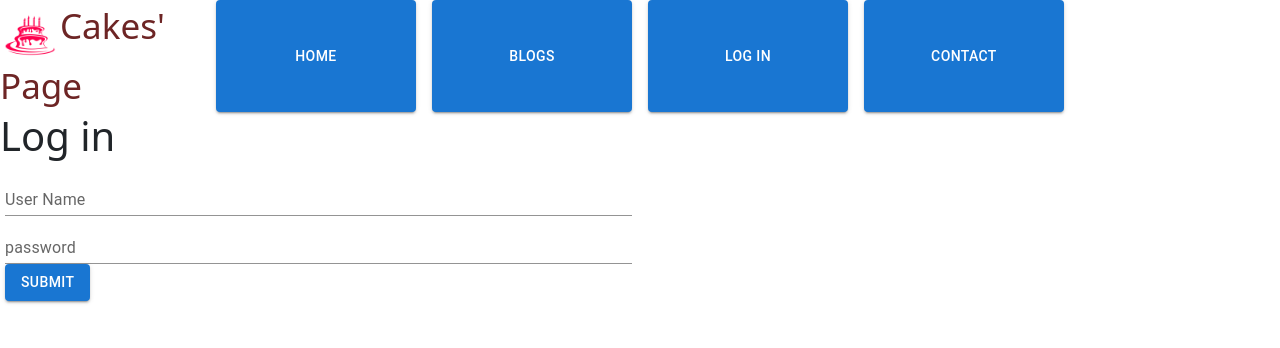
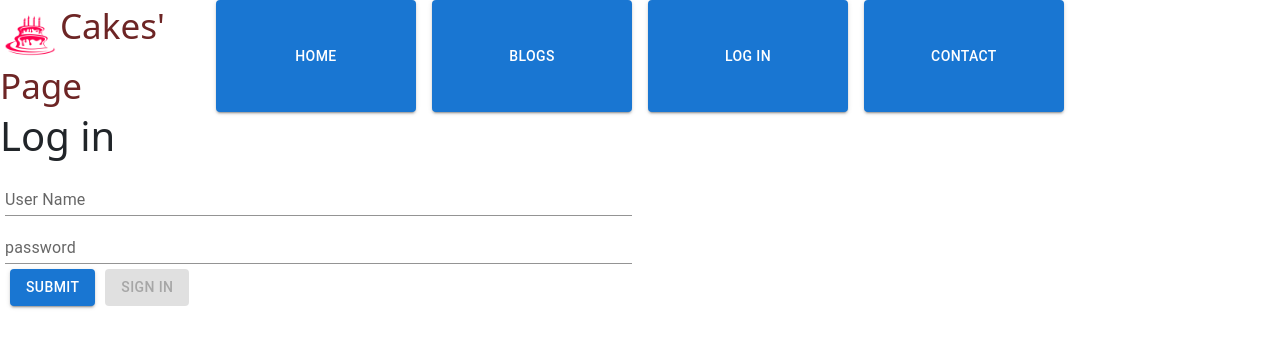
Before and after one commit to ingRicardo/cakespage, a React (Create React App) app: page /login in a window 1280 px wide. Shown: the top 348 px of the page. Built offline with nearby package versions, Linux system fonts and the light colour scheme.

Commit message:
button route and signin empty page added

```diff
--- a/src/App.js
+++ b/src/App.js
@@ -10,6 +10,7 @@ import Blogs from "./pages/Blogs";
 import Contact from "./pages/Contact";
 import  Login  from "./pages/Login";
 import NoPage from "./pages/NoPage";
+import Signin from "./pages/Signin";
 
 export const AppContext = createContext();
 
@@ -25,6 +26,7 @@ function App() {
           <Route path="blogs" element={<Blogs />} />
           <Route path="contact" element={<Contact />} />
           <Route path="login" element={<Login />} />
+          <Route path="signin" element={<Signin />} />
           <Route path="*" element={<NoPage />} />
         </Route>
       </Routes>
--- a/src/css/Login.css
+++ b/src/css/Login.css
@@ -2,3 +2,9 @@
 
     padding-left: 5px;
 }
+
+#bt1 , #bt2 {
+    display:inline-block;
+    /* additional code */
+    margin: 5px;
+    }
--- a/src/pages/Login.jsx
+++ b/src/pages/Login.jsx
@@ -17,6 +17,10 @@ const Login = () => {
   const [pwd , setPwd ] = React.useState('');
   const [username , setUsername ] = React.useState('');
   const [result, setResult] = useState("");
+
+  const handleSignin = (e) => {
+    window.location.href="signin";
+    };
 
   const handleNameChange = (e) => {
     setUsername(e.target.value);
@@ -92,7 +96,8 @@ const Login = () => {
                                         onChange={handlePasswordChange}
                                     />
 
-                                <Button variant="contained"   type="submit">Submit</Button>
+                                <Button variant="contained" id="bt1"  type="submit">Submit</Button>
+                                <Button variant="contained"  id="bt2" disabled onClick = {handleSignin}type="text">Sign In</Button>
                             </form>
                             <h1>{result['username']}</h1>
                         </Box>
--- /dev/null
+++ b/src/pages/Signin.jsx
@@ -0,0 +1,9 @@
+const Signin = () => {
+    return <>
+    <h1>Sign In</h1>
+    <p>Signin</p>
+    </>;
+
+};
+
+export default Signin;
```
